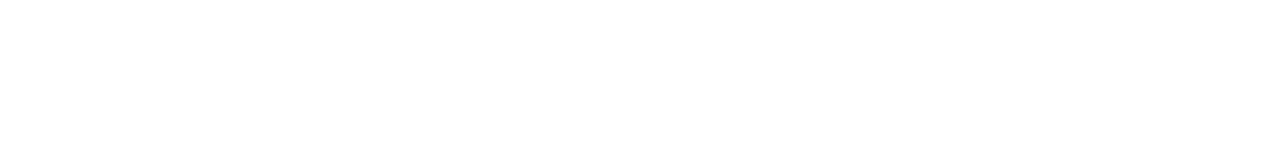
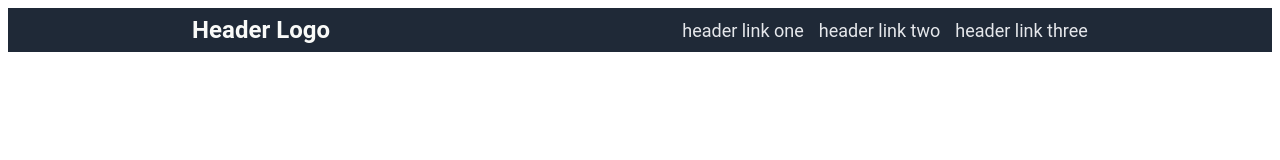
Before and after one commit to Bao-Trinh-Quoc/Odin-Landing-Page, a plain HTML site: page index.html in a window 1280 px wide. Drawn offline with Linux system fonts and the light colour scheme.

Commit message:
Implemented header section

```diff
--- a/index.html
+++ b/index.html
@@ -3,9 +3,31 @@
     <head>
         <meta charset="UTF-8">
         <meta name="viewport" content="width=device-width, initial-scale=1.0">
-    <title>Document</title>
+        <link rel="stylesheet" href="styles.css">
+        <title>Odin Landing Page</title>
     </head>
+
     <body>
+        <!-- Header -->
+        <div class="header">
+            <div class="left-links">
+                <ul>
+                    <li>
+                        <a href="#">Header Logo</a>
+                    </li>
+                </ul>
+            </div>
+            <div class="right-links">
+                <ul class="header-links">
+                    <li><a href="#">header link one</a></li>
+                    <li><a href="#">header link two</a></li>
+                    <li><a href="#">header link three</a></li>
+                </ul>
+            </div>
+        </div>
 
     </body>
+
+
+
 </html>
--- a/styles.css
+++ b/styles.css
@@ -0,0 +1,37 @@
+.header  {
+    font-family: 'Roboto', sans-serif;
+    background: #1F2937;
+  }
+
+.header {
+    padding: 8px;
+    display: flex;
+    align-items: center;
+    justify-content: space-around;
+}
+
+ul {
+    display: flex;
+    margin: 0;
+    padding: 0;
+    gap: 15px;
+    list-style-type: none;
+}
+
+a {
+    /* font-size: 22px; */
+    /* background: white; */
+    /* padding: 8px; */
+    text-decoration: none;
+}
+
+.left-links a {
+    font-weight: bold;
+    font-size: 24px;
+    color: #F9FAF8;
+}
+
+.right-links a {
+    font-size: 18px;
+    color: #E5E7EB;
+}
```
Also changed, not shown: log.txt. Lines whose indentation alone changed are shown as unchanged.
